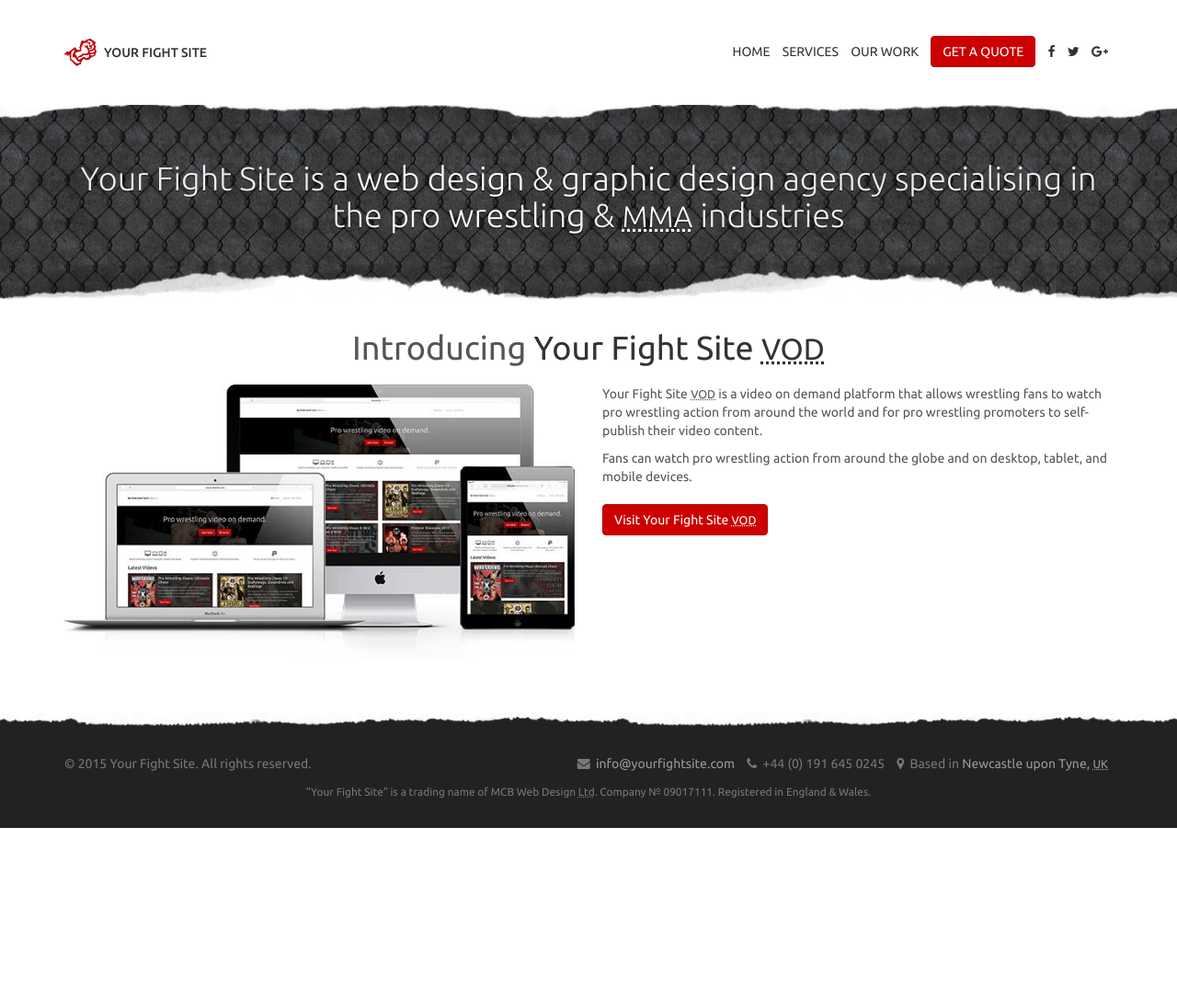
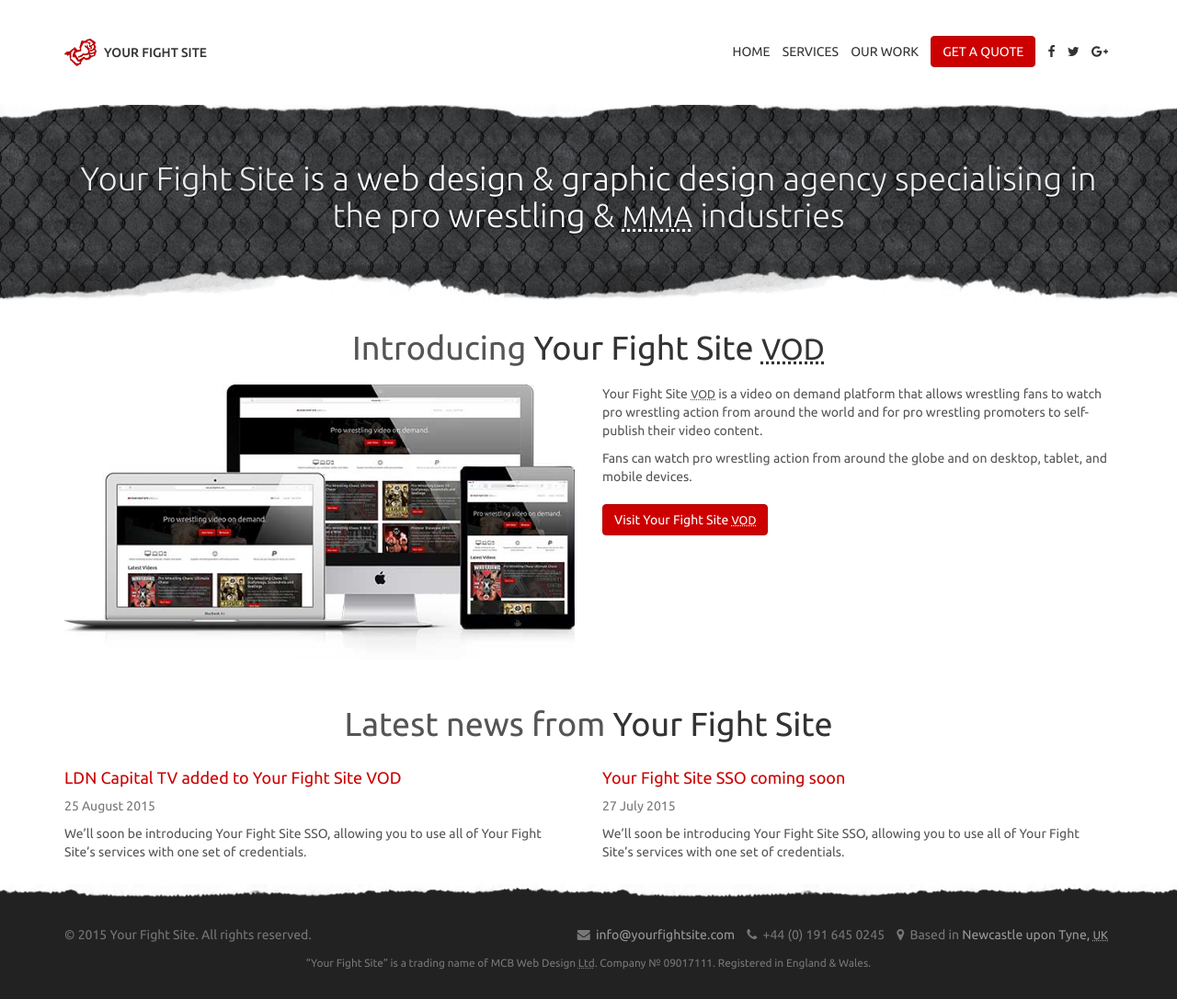
Before and after one commit to yourfightsite/yourfightsite.github.io, a Jekyll site: the page built from index.html, in a window 1280 px wide. Shown: the whole page at 92% size. Built offline with Jekyll 4.4.1, drawn with Linux system fonts in a browser that asks for light colours; nearby versions of some CDN libraries; before the commit the page ends 900 px from its top, so only the background shows below that.

Commit message:
Add latest news to home page

```diff
--- a/css/application.css
+++ b/css/application.css
@@ -274,6 +274,19 @@
   float: left;
 }
 
+.blog-post {
+  margin-bottom: 20px;
+}
+.blog-post-headline {
+  font-size: 18px;
+}
+.blog-post-published {
+  color: #777;
+}
+.blog-post-description {
+  margin-bottom: 0;
+}
+
 @media (min-width: 500px) {
   .project-item {
     width: 50%;
@@ -290,6 +303,16 @@
 @media (max-width: 767px) {
   .home-section-vod .col-sm-6:last-child {
     text-align: center;
+  }
+
+  #news .col-sm-6 .blog-post {
+    padding-bottom: 19px;
+    border-bottom: 1px solid #eee;
+  }
+  #news .col-sm-6:last-child .blog-post {
+    margin-bottom: 0;
+    padding-bottom: 0;
+    border-bottom: none;
   }
 }
 
--- a/index.html
+++ b/index.html
@@ -29,3 +29,29 @@
     </div>
   </div>
 </div>
+
+<div id="news">
+  <div class="container">
+    <header class="text-center">
+      <h1>
+        <span class="text-muted">Latest news from</span>
+        <span>Your Fight Site</span>
+      </h1>
+    </header>
+    <div class="row">
+      {% for post in site.posts offset: 0 limit: 2  %}
+        <div class="col-sm-6">
+          <article class="blog-post" itemscope itemtype="http://schema.org/BlogPosting">
+            <h2 class="blog-post-headline" itemprop="headline">
+              <a href="{{ post.url }}" itemprop="url">{{ post.title }}</a>
+            </h2>
+            <p class="blog-post-published">
+              <time datetime="{{ post.date | date_to_xmlschema }}" itemprop="datePublished" pubdate>{{ post.date | date_to_long_string }}</time>
+            </p>
+            <p class="blog-post-description" itemprop="description">{{ post.excerpt }}</p>
+          </article>
+        </div>
+      {% endfor %}
+    </div>
+  </div>
+</div>
```
